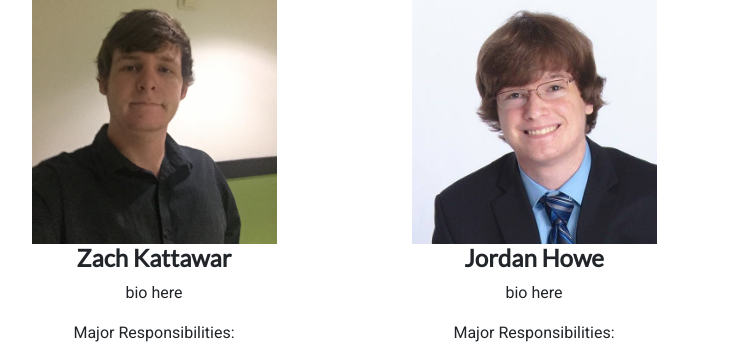
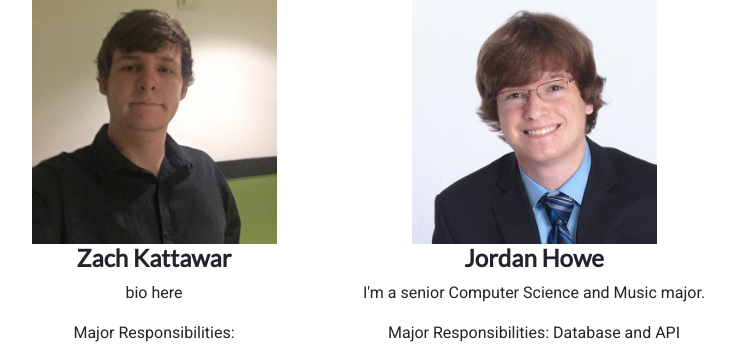
Before and after one commit to kattawar/canitstreamtome, a Flask app: template app/templates/about.html in a window 1280 px wide. Shown: the part 1256-1619 px from the top of the page, without its empty margins (106-841 px from the left). Run offline with Flask 2, Linux system fonts and the light colour scheme; the template is opened without the code that fills it, so the values that code supplies are empty; some libraries are stand-ins or nearby versions.

Commit message:
Jordan: Added bio and responsibilities

```diff
--- a/app/templates/about.html
+++ b/app/templates/about.html
@@ -111,8 +111,8 @@
               <div class="col-sm-4">
               <img class="img-responsive" style="width: 70%" src="/static/img/jordan_howe.jpg" alt="">
               <h4>Jordan Howe</h4>
-              <p>bio here</p>
-              <p>Major Responsibilities: </p>
+              <p>I'm a senior Computer Science and Music major.</p>
+              <p>Major Responsibilities: Database and API</p>
               <p>No. Commits: {{ jordan_commits }}</p>
               <p>No. Issues: {{ jordan_no_issues }}</p>
               <p>No. Unit Tests: 0</p>
```
